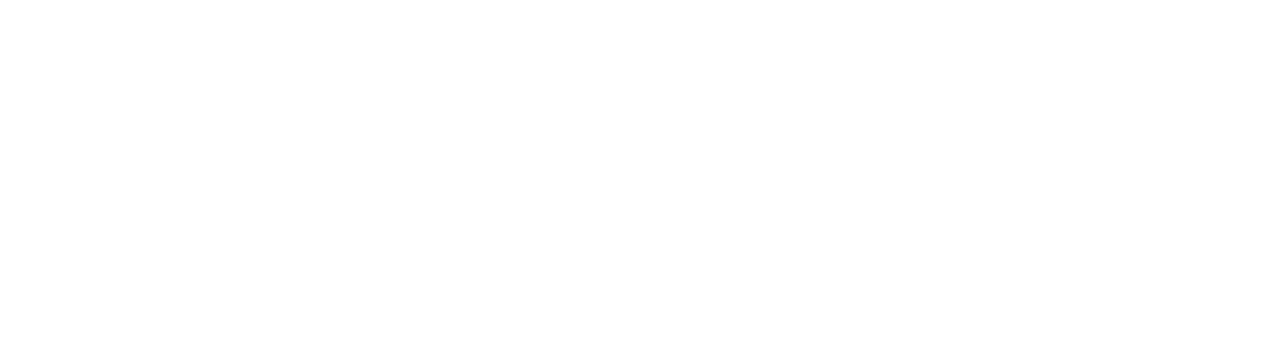
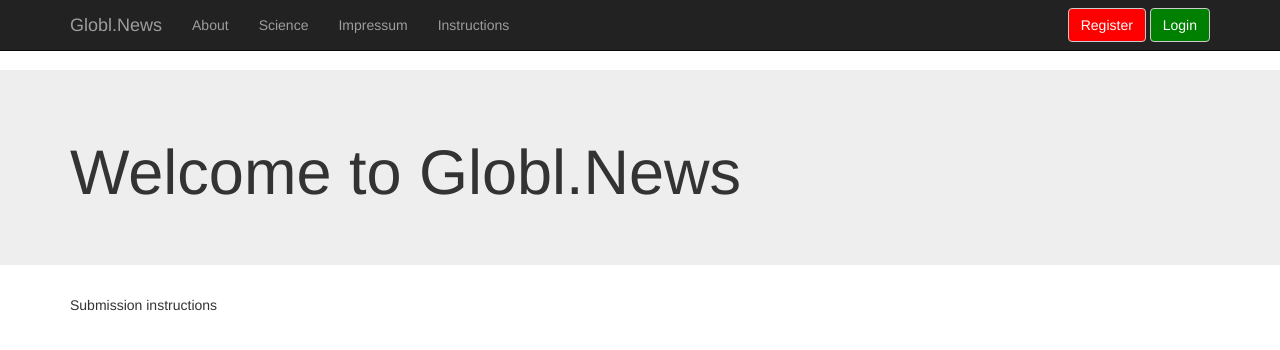
Before and after one commit to k-sokolov/globl_news, a Django app: page /instructions in a window 1280 px wide. Before the commit the part shown is empty. Shown: the top 350 px of the page. Run offline with Django 3.2, Linux system fonts and the light colour scheme; some libraries are stand-ins or nearby versions.

Commit message:
modifying nav bar

```diff
--- a/globlnews/settings.py
+++ b/globlnews/settings.py
@@ -134,6 +134,10 @@ USE_TZ = True
 # https://docs.djangoproject.com/en/2.0/howto/static-files/
 
 STATIC_URL = '/static/'
+STATICFILES_DIRS = [
+    os.path.join(BASE_DIR, 'globlnews/static/'),  # Here you tell django to look for a folder named 'assets'
+]
+
 
 TEMPLATE_DIRS = (
     os.path.join(BASE_DIR, 'globlnews/templates/'),
--- /dev/null
+++ b/globlnews/static/css/custom.css
@@ -0,0 +1,8 @@
+.btn_header {
+	color: white;
+	align: center;
+}
+
+.btn_register {
+	background-color: red;
+}
--- a/globlnews/templates/_layouts/base.html
+++ b/globlnews/templates/_layouts/base.html
@@ -1,9 +1,11 @@
 <!DOCTYPE>
 <html>
+{% load static %}
 <head>
     <title>{% block title %}Globl.News{% endblock title%}</title>
     <link rel="stylesheet" href="https://maxcdn.bootstrapcdn.com/bootstrap/3.3.7/css/bootstrap.min.css">
-    <style>
+
+	<style>
         body {
             padding-bottom: 20px;
             padding-top: 70px;
@@ -12,27 +14,40 @@
             list-style: none;
         }
     </style>
-    {% block css %}{% endblock css %}
+    {% block css %}
+	<link rel="stylesheet" href="{% static 'css/custom.css' %}" type="text/css" />
+    {% endblock css %}
 </head>
 <body>
     <div class="navbar navbar-inverse navbar-fixed-top">
         <div class="container">
-            <div class="navbar-header">
-                <button type="button" class="navbare-toggle">
+            <!--<div class="navbar-header">
+                <!--<button type="button" class="navbare-toggle">
                     <span class="sr-only">Toggle navigation</span>
                     <span class="icon-bar"></span>
                     <span class="icon-bar"></span>
                     <span class="icon-bar"></span>
                 </button>
                 <a class="navbar-brand" href="#">Globl.News</a>
-            </div>
+            </div>-->
             <div class="navbar-collapse collapse">
-                {% if not user.is_authenticated %}
-                <a href="{% url 'signup' %}" class="btn btn-default navbar-btn">Register</a>
-                <a href="{% url 'login' %}" class="btn btn-default navbar-btn">Login</a>
+
+				<ul class="nav navbar-nav">
+				  <li ><a  class="navbar-brand" href="/#">Globl.News</a></li>
+				  <li><a href="/projectinformation">About</a></li>
+				  <li><a href="/science">Science</a></li>
+				  <li><a href="/imprint">Impressum</a></li>
+				  <li><a href="/instructions">Instructions</a></li>
+				</ul>
+
+				<div align="right">
+				{% if not user.is_authenticated %}
+                <a href="{% url 'signup' %}" class="btn btn-default btn_register btn_header">Register</a>
+                <a href="{% url 'login' %}" class="btn btn-default navbar-btn btn_header" style="background-color: #008000; font-color: white;">Login</a>
                 {% else %}
                 <a href="{% url 'logout' %}" class="btn btn-default navbar-btn">Logout</a>
                 {% endif %}
+				</div>
             </div>
         </div>
     </div>
--- a/globlnews/templates/home.html
+++ b/globlnews/templates/home.html
@@ -1,5 +1,8 @@
 {% extends '_layouts/base.html'%}
-
+{% load static %}
+    {% block css %}
+	<link rel="stylesheet" href="{% static 'css/custom.css' %}" type="text/css" />
+    {% endblock css %}
 {% block headline %} <h1> Welcome to Globl.News</h1> {% endblock headline %}
 
 {% block content %}
--- a/globlnews/templates/instructions.html
+++ b/globlnews/templates/instructions.html
@@ -0,0 +1,7 @@
+{% extends '_layouts/base.html'%}
+
+{% block headline %} <h1> Welcome to Globl.News</h1> {% endblock headline %}
+
+{% block content %}
+<p>Submission instructions</p>
+{% endblock %}
```
